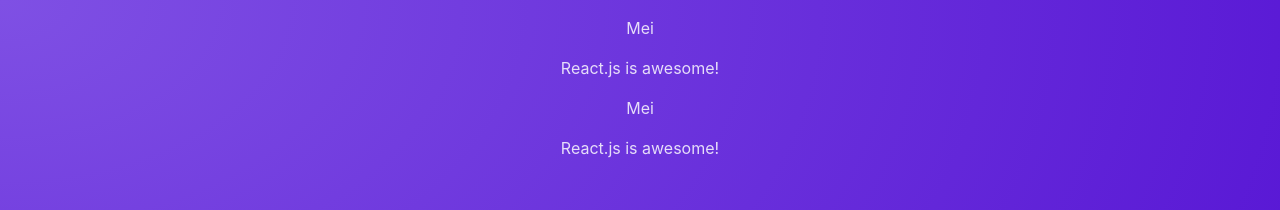
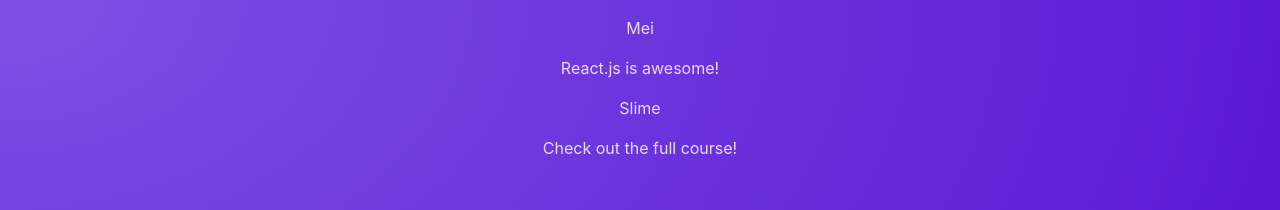
Before and after one commit to MeiCloudie/react-vite-practice-with-posters, a React (Vite) app: page / in a window 1280 px wide. Shown: the top 210 px of the page. Built offline with nearby package versions, Linux system fonts and the light colour scheme.

Commit message:
fix: Add prop-types package & update eslintrc.js | feat: Passing Data to Components with Props

```diff
--- a/package.json
+++ b/package.json
@@ -10,6 +10,7 @@
     "preview": "vite preview"
   },
   "dependencies": {
+    "prop-types": "^15.8.1",
     "react": "^18.2.0",
     "react-dom": "^18.2.0"
   },
--- a/src/App.jsx
+++ b/src/App.jsx
@@ -3,8 +3,8 @@
 function App() {
   return (
     <main>
-      <Post />
-      <Post />
+      <Post author="Mei" body="React.js is awesome!" />
+      <Post author="Slime" body="Check out the full course!" />
     </main>
   );
 }
--- a/src/components/Post.jsx
+++ b/src/components/Post.jsx
@@ -1,12 +1,8 @@
-const names = ["Mei", "Slime"];
-
-function Post() {
-  const chosenName = Math.random() > 0.5 ? names[0] : names[1];
-
+function Post(props) {
   return (
     <div>
-      <p>{chosenName}</p>
-      <p>React.js is awesome!</p>
+      <p>{props.author}</p>
+      <p>{props.body}</p>
     </div>
   );
 }
```
Also changed, not shown: .eslintrc.cjs, 1 other file (tests, documents, lock files or other folders).
